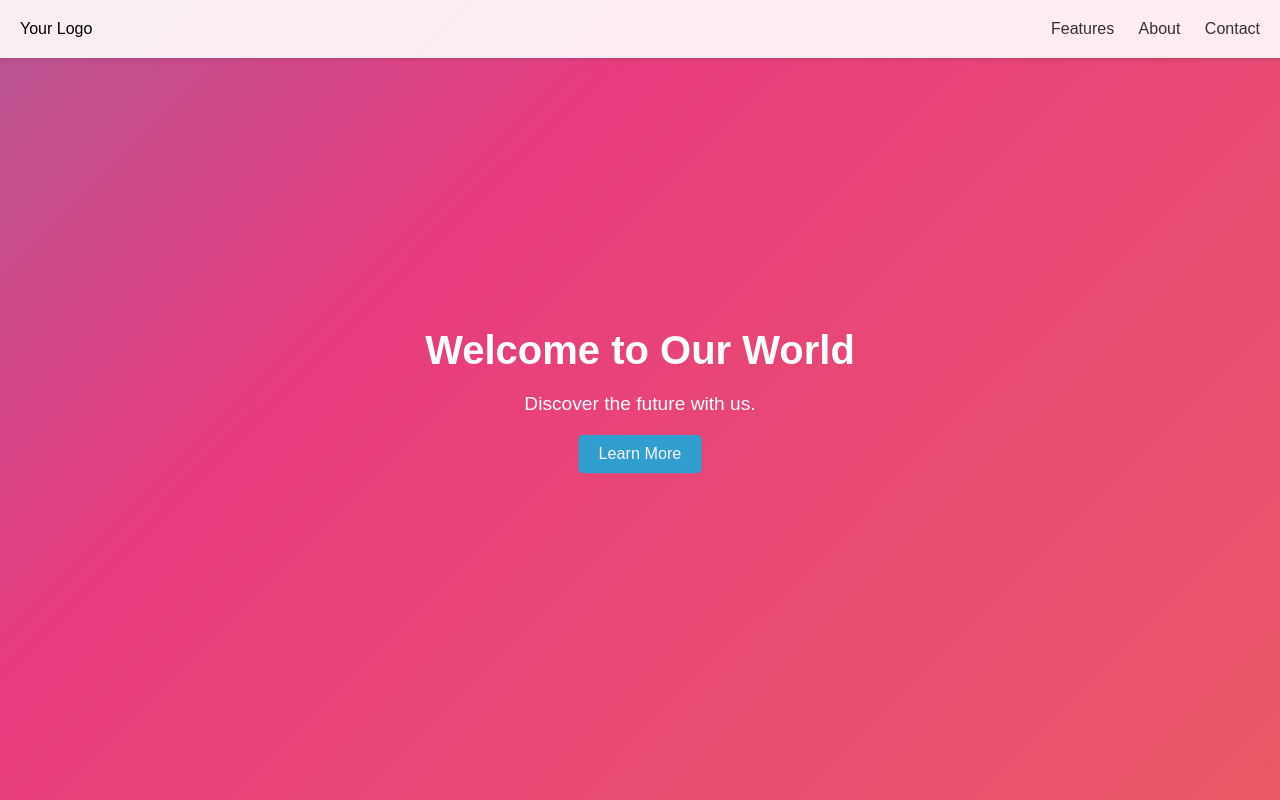
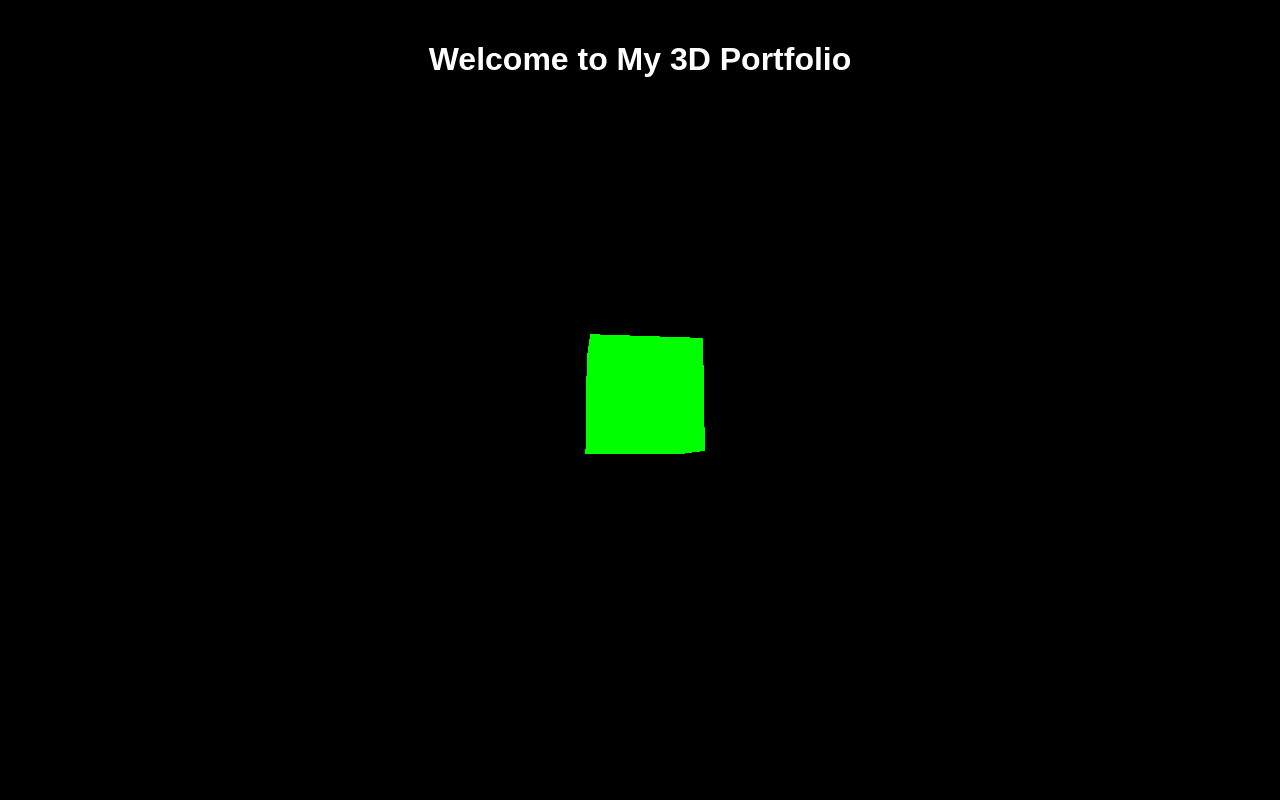
Before and after one commit to ParkerCampbell5/ParkerCampbell5.github.io, a plain HTML site: page index.html in a window 1280 px wide. Drawn offline with nearby package versions, Linux system fonts and the light colour scheme.

Commit message:
Change landing page to a 3D template

```diff
--- /dev/null
+++ b/app.js
@@ -0,0 +1,40 @@
+// Get canvas element
+const canvas = document.getElementById('three-canvas');
+
+// Create a Three.js scene
+const scene = new THREE.Scene();
+
+// Create a camera
+const camera = new THREE.PerspectiveCamera(75, window.innerWidth / window.innerHeight, 0.1, 1000);
+camera.position.z = 5;
+
+// Create a WebGL renderer
+const renderer = new THREE.WebGLRenderer({ canvas });
+renderer.setSize(window.innerWidth, window.innerHeight);
+
+// Add a 3D cube
+const geometry = new THREE.BoxGeometry(1, 1, 1);
+const material = new THREE.MeshBasicMaterial({ color: 0x00ff00 });
+const cube = new THREE.Mesh(geometry, material);
+scene.add(cube);
+
+// Animation loop
+function animate() {
+    requestAnimationFrame(animate);
+
+    // Rotate the cube
+    cube.rotation.x += 0.01;
+    cube.rotation.y += 0.01;
+
+    // Render the scene
+    renderer.render(scene, camera);
+}
+
+animate();
+
+// Handle window resize
+window.addEventListener('resize', () => {
+    renderer.setSize(window.innerWidth, window.innerHeight);
+    camera.aspect = window.innerWidth / window.innerHeight;
+    camera.updateProjectionMatrix();
+});
--- a/index.html
+++ b/index.html
@@ -3,67 +3,15 @@
 <head>
     <meta charset="UTF-8">
     <meta name="viewport" content="width=device-width, initial-scale=1.0">
-    <title>Fancy Landing Page</title>
+    <title>3D Portfolio</title>
     <link rel="stylesheet" href="style.css">
-    <!-- Include AOS library for animations -->
-    <link href="https://cdn.jsdelivr.net/npm/aos@2.3.4/dist/aos.css" rel="stylesheet">
-    <!-- Include FontAwesome for icons -->
-    <link rel="stylesheet" href="https://cdnjs.cloudflare.com/ajax/libs/font-awesome/5.15.3/css/all.min.css">
+    <!-- Include Three.js from a CDN -->
+    <script src="https://cdnjs.cloudflare.com/ajax/libs/three.js/r128/three.min.js"></script>
+
 </head>
 <body>
-    <nav>
-        <div class="logo">Your Logo</div>
-        <div class="nav-links">
-            <a href="#features">Features</a>
-            <a href="#about">About</a>
-            <a href="#contact">Contact</a>
-        </div>
-    </nav>
-    <section id="hero">
-        <h1>Welcome to Our World</h1>
-        <p>Discover the future with us.</p>
-        <button>Learn More</button>
-    </section>
-    <section id="features" data-aos="fade-up">
-        <div class="feature">
-            <i class="fas fa-bolt"></i>
-            <h3>Fast</h3>
-            <p>Experience lightning-fast performance.</p>
-        </div>
-        <div class="feature">
-            <i class="fas fa-heart"></i>
-            <h3>Reliable</h3>
-            <p>Dependable services you can trust.</p>
-        </div>
-        <div class="feature">
-            <i class="fas fa-lock"></i>
-            <h3>Secure</h3>
-            <p>Your safety is our top priority.</p>
-        </div>
-    </section>
-    <section id="about" data-aos="fade-left">
-        <h2>About Us</h2>
-        <p>Learn more about our mission and vision.</p>
-        <!-- Include an engaging image or illustration -->
-    </section>
-    <section id="contact" data-aos="fade-right">
-        <h2>Contact Us</h2>
-        <form>
-            <input type="text" placeholder="Name">
-            <input type="email" placeholder="Email">
-            <textarea placeholder="Message"></textarea>
-            <button type="submit">Send</button>
-        </form>
-    </section>
-    <footer>
-        <p>&copy; 2024 Your Company. All rights reserved.</p>
-        <!-- Social media icons -->
-    </footer>
-
-    <!-- AOS Animation library -->
-    <script src="https://cdn.jsdelivr.net/npm/aos@2.3.4/dist/aos.js"></script>
-    <script>
-        AOS.init();
-    </script>
+    <h1>Welcome to My 3D Portfolio</h1>
+    <canvas id="three-canvas"></canvas>
+    <script src="app.js"></script>
 </body>
 </html>
--- a/style.css
+++ b/style.css
@@ -1,123 +1,20 @@
-/* Basic Reset */
-* {
+body, html {
     margin: 0;
-    padding: 0;
-    box-sizing: border-box;
+    height: 100%;
+    overflow: hidden;
+    display: flex;
+    justify-content: center;
+    align-items: center;
+    background-color: #111;
+    color: white;
 }
 
-body, html {
-    width: 100%;
-    height: 100%;
-    font-family: 'Arial', sans-serif;
-    overflow-x: hidden;
+h1 {
+    position: absolute;
+    top: 20px;
+    font-family: Arial, sans-serif;
 }
 
-/* Gradient Background Animation */
-body {
-    background: linear-gradient(-45deg, #ee7752, #e73c7e, #23a6d5, #23d5ab);
-    background-size: 400% 400%;
-    animation: gradientBG 15s ease infinite;
+canvas {
+    display: block;
 }
-
-@keyframes gradientBG {
-    0% {
-        background-position: 0% 50%;
-    }
-    50% {
-        background-position: 100% 50%;
-    }
-    100% {
-        background-position: 0% 50%;
-    }
-}
-
-nav {
-    display: flex;
-    justify-content: space-between;
-    align-items: center;
-    padding: 20px;
-    position: fixed;
-    width: 100%;
-    background-color: rgba(255, 255, 255, 0.9);
-    box-shadow: 0 2px 5px rgba(0,0,0,0.1);
-}
-
-.nav-links a {
-    margin-left: 20px;
-    text-decoration: none;
-    color: #333;
-}
-
-#hero {
-    display: flex;
-    flex-direction: column;
-    justify-content: center;
-    align-items: center;
-    height: 100vh;
-    color: white;
-    text-align: center;
-}
-
-#hero h1 {
-    font-size: 2.5rem;
-    margin-bottom: 20px;
-}
-
-#hero p {
-    font-size: 1.2rem;
-    margin-bottom: 20px;
-}
-
-#hero button {
-    padding: 10px 20px;
-    font-size: 1rem;
-    color: white;
-    background-color: #23a6d5;
-    border: none;
-    cursor: pointer;
-    border-radius: 5px;
-    animation: pulse 2s infinite;
-}
-
-@keyframes pulse {
-    0% {
-        transform: scale(1);
-        opacity: 1;
-    }
-    50% {
-        transform: scale(1.05);
-        opacity: 0.7;
-    }
-    100% {
-        transform: scale(1);
-        opacity: 1;
-    }
-}
-
-/* Feature Section */
-#features {
-    display: flex;
-    justify-content: space-around;
-    padding: 50px 0;
-}
-
-.feature {
-    text-align: center;
-}
-
-.feature i {
-    font-size: 2rem;
-    margin-bottom: 10px;
-}
-
-/* About and Contact Section */
-#about, #contact {
-    padding: 50px 20px;
-    text-align: center;
-}
-
-footer {
-    text-align: center;
-    padding: 20px;
-    background-color: rgba(0,0,0,0.1);
-}
```
